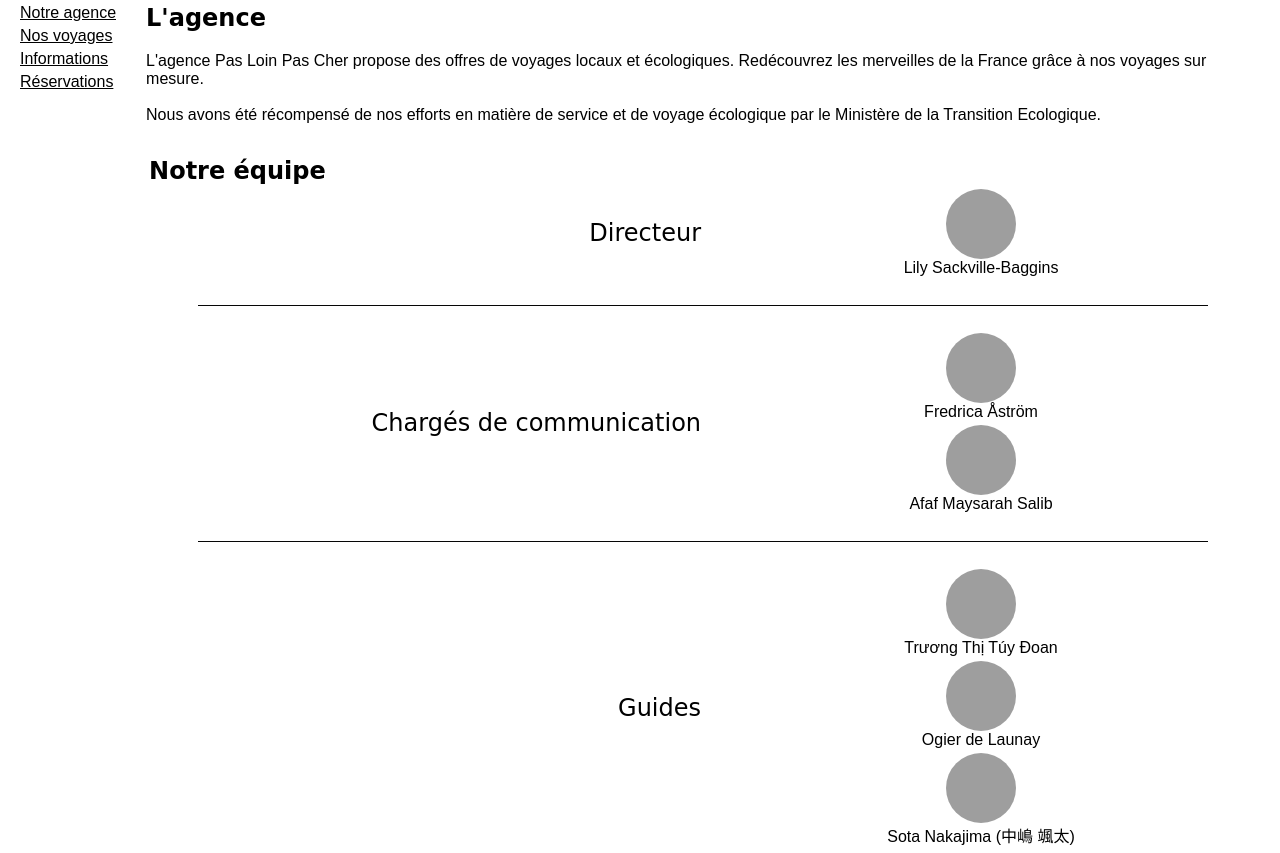
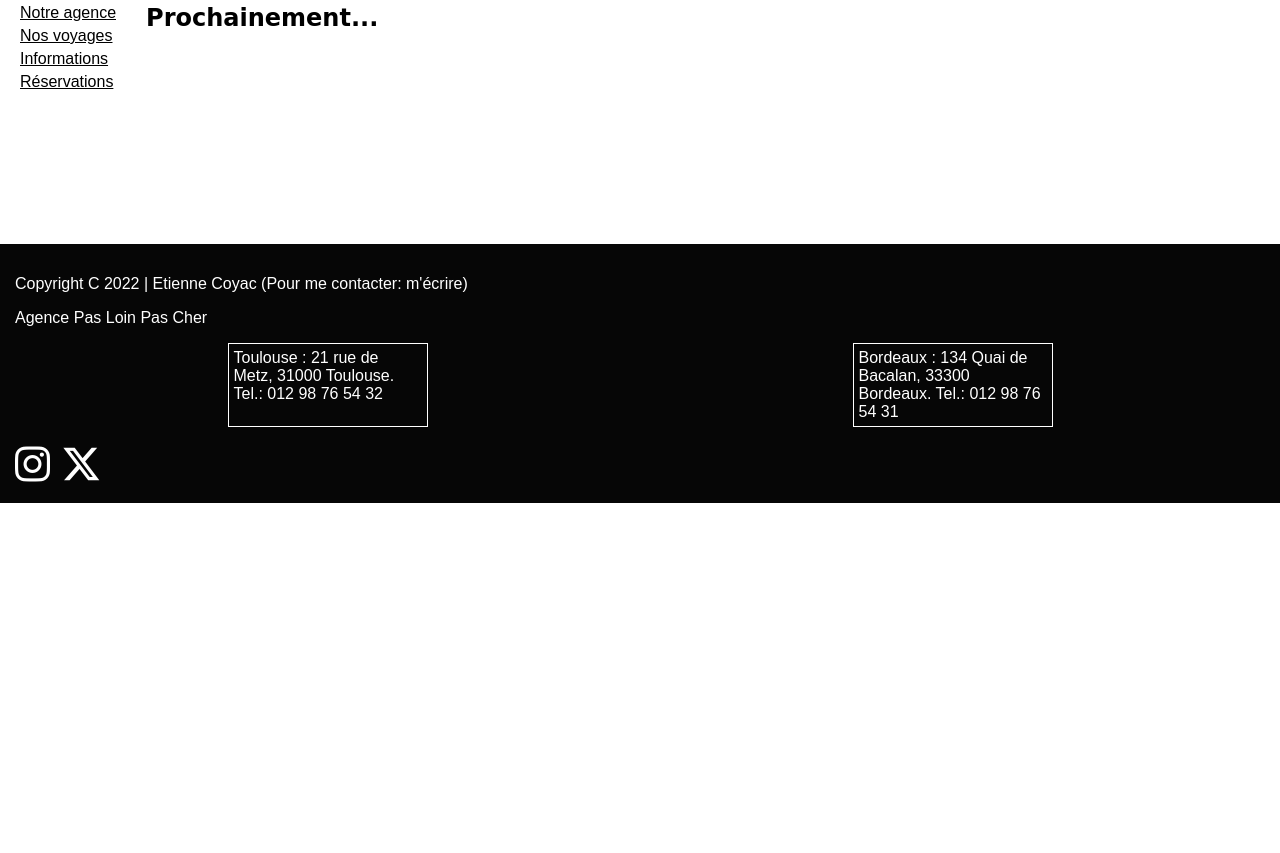
Before and after one commit to etienne-coyac-ut1/web-tp2, a plain HTML site: page reservations.html in a window 1280 px wide. Shown: the part 297-1150 px from the top of the page. After the commit the page ends 800 px from the top, so only its background shows below. Drawn offline with Linux system fonts and the light colour scheme; grey boxes are pictures that could not be loaded; a web font is replaced by a local one.

Commit message:
fix: fixed menu urls

```diff
--- a/reservations.html
+++ b/reservations.html
@@ -38,122 +38,16 @@
     <main>
       <aside class="menu">
         <ul class="menu-content">
-          <li class="menu-item"><a href="/index.html">Notre agence</a></li>
-          <li class="menu-item"><a href="/voyages.html">Nos voyages</a></li>
-          <li class="menu-item"><a href="/info.html">Informations</a></li>
+          <li class="menu-item"><a href="index.html">Notre agence</a></li>
+          <li class="menu-item"><a href="voyages.html">Nos voyages</a></li>
+          <li class="menu-item"><a href="info.html">Informations</a></li>
           <li class="menu-item">
-            <a href="/reservations.html">Réservations</a>
+            <a href="reservations.html">Réservations</a>
           </li>
         </ul>
       </aside>
       <div class="content">
-        <h2>L'agence</h2>
-        <p>
-          L'agence Pas Loin Pas Cher propose des offres de voyages locaux et
-          écologiques. Redécouvrez les merveilles de la France grâce à nos
-          voyages sur mesure. <br /><br />Nous avons été récompensé de nos
-          efforts en matière de service et de voyage écologique par le Ministère
-          de la Transition Ecologique.
-        </p>
-        <section class="team-section">
-          <table>
-            <colgroup>
-              <col span="1" style="width: 50%" />
-              <col span="1" style="width: 50%" />
-            </colgroup>
-            <thead>
-              <tr>
-                <th colspan="2" class="team-header">Notre équipe</th>
-              </tr>
-            </thead>
-            <tbody>
-              <tr>
-                <td class="category-name margin-bottom">Directeur</td>
-                <td class="margin-bottom">
-                  <div class="profile">
-                    <img
-                      class="profile-picture"
-                      src="https://i.pravatar.cc/250"
-                      alt="Photo de profil"
-                    />
-                    <span class="name">Lily Sackville-Baggins</span>
-                  </div>
-                </td>
-              </tr>
-              <tr class="separator">
-                <td colspan="2"></td>
-              </tr>
-              <tr>
-                <td rowspan="2" class="category-name margin-bottom">
-                  Chargés de communication
-                </td>
-                <td>
-                  <div class="profile">
-                    <img
-                      class="profile-picture"
-                      src="https://i.pravatar.cc/251"
-                      alt="Photo de profil"
-                    />
-                    <span class="name">Fredrica Åström </span>
-                  </div>
-                </td>
-              </tr>
-              <tr>
-                <td class="margin-bottom">
-                  <div class="profile">
-                    <img
-                      class="profile-picture"
-                      src="https://i.pravatar.cc/252"
-                      alt="Photo de profil"
-                    />
-                    <span class="name">Afaf Maysarah Salib </span>
-                  </div>
-                </td>
-              </tr>
-              <tr class="separator">
-                <td colspan="2"></td>
-              </tr>
-
-              <tr>
-                <td rowspan="3" class="category-name">Guides</td>
-                <td>
-                  <div class="profile">
-                    <img
-                      class="profile-picture"
-                      src="https://i.pravatar.cc/253"
-                      alt="Photo de profil"
-                    />
-                    <span class="name">Trương Thị Túy Đoan </span>
-                  </div>
-                </td>
-              </tr>
-              <tr>
-                <td>
-                  <div class="profile">
-                    <img
-                      class="profile-picture"
-                      src="https://i.pravatar.cc/254"
-                      alt="Photo de profil"
-                    />
-                    <span class="name">Ogier de Launay </span>
-                  </div>
-                </td>
-              </tr>
-              <tr>
-                <td>
-                  <div class="profile">
-                    <img
-                      class="profile-picture"
-                      src="https://i.pravatar.cc/255"
-                      alt="Photo de profil"
-                    />
-                    <span class="name">Sota Nakajima (中嶋 颯太) </span>
-                  </div>
-                </td>
-              </tr>
-            </tbody>
-          </table>
-        </section>
+        <h2>Prochainement...</h2>
       </div>
     </main>
     <footer>
```
Also changed, not shown: index.html (+4 -4 lines), info.html (+4 -4 lines), voyages.html (+4 -4 lines).
